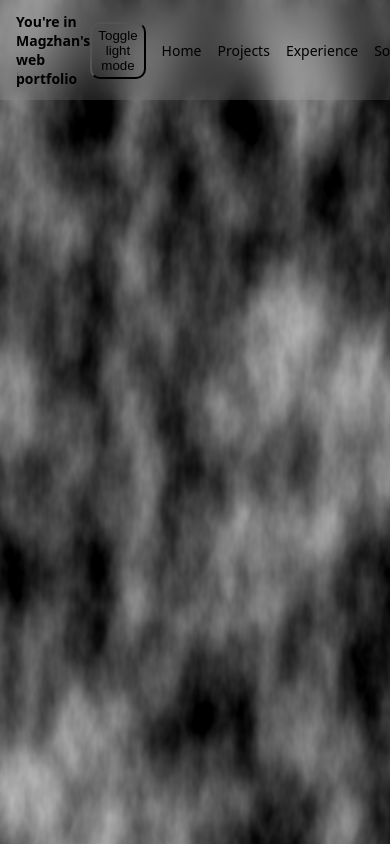
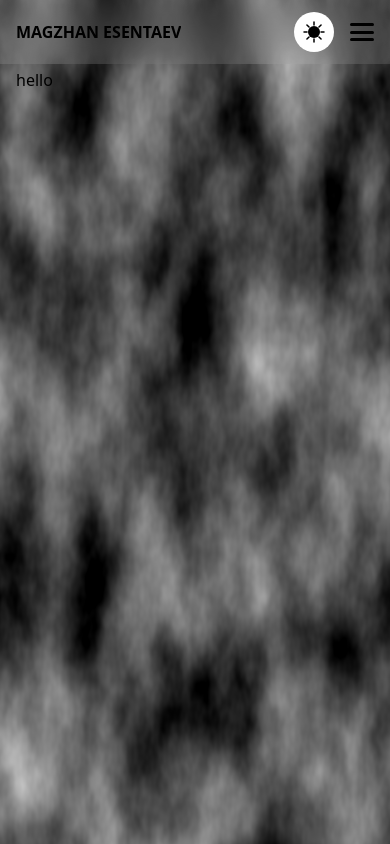
Before and after one commit to magzhawn/web-portfolio, a Vue app: page / in a window 390 px wide. Shown: the top 844 px of the page. Built offline with nearby package versions, Linux system fonts and the light colour scheme.

Commit message:
mobile version header

```diff
--- a/src/App.vue
+++ b/src/App.vue
@@ -1,6 +1,5 @@
 <script setup lang="ts">
 import NoiseBackground from './components/background/NoiseBackground.vue';
-import Footer from './components/Footer.vue';
 import Header from './components/header/Header.vue';
 
 </script>
@@ -12,7 +11,6 @@ import Header from './components/header/Header.vue';
     <main class="content">
       <RouterView />
     </main>
-    <Footer />
   </div>
 </template>
 
--- a/src/assets/styles/main.css
+++ b/src/assets/styles/main.css
@@ -1,4 +1,5 @@
 :root {
+    /* Base colors */
     --bg-color: #ffffff;
     --text-color: #000000;
     --transparent-color: #dfdfdf;
@@ -6,11 +7,15 @@
 
     /* Noise background color */
     --noise-r: 200;
-    /* 0-255 */
     --noise-g: 200;
-    /* 0-255 */
     --noise-b: 200;
-    /* 0-255 */
+
+    /* Font sizes (relative to root) */
+    --font-size-base: 1rem;        /* 16px default */
+    --font-size-small: 0.875rem;   /* 14px */
+    --font-size-medium: 1rem;      /* 16px */
+    --font-size-large: 1.25rem;    /* 20px */
+    --font-size-xlarge: 1.5rem;    /* 24px */
 }
 
 [data-theme="dark"] {
@@ -25,6 +30,10 @@
     --noise-b: 30;
 }
 
+html {
+    font-size: 100%; /* 16px default, can be scaled by browser settings */
+}
+
 body {
     background-color: var(--bg-color);
     color: var(--text-color);
@@ -32,15 +41,56 @@ body {
     margin: 0;
     padding: 0;
     height: 100%;
-    font-size: 14px;
+    font-size: var(--font-size-base);
+    line-height: 1.5;
+}
+
+h1 {
+    font-size: 2rem; /* 32px */
+    margin: 0 0 0.5em 0;
+}
+
+h2 {
+    font-size: 1.75rem; /* 28px */
+    margin: 0 0 0.5em 0;
+}
+
+h3 {
+    font-size: 1.5rem; /* 24px */
+    margin: 0 0 0.5em 0;
+}
+
+h4 {
+    font-size: 1.25rem; /* 20px */
+    margin: 0 0 0.5em 0;
+}
+
+h5 {
+    font-size: 1rem; /* 16px */
+    margin: 0 0 0.5em 0;
+}
+
+h6 {
+    font-size: 0.875rem; /* 14px */
+    margin: 0 0 0.5em 0;
+}
+
+p {
+    font-size: var(--font-size-medium);
+    margin: 0 0 1em 0;
+}
+
+small {
+    font-size: var(--font-size-small);
 }
 
 button {
     background-color: transparent;
     border-radius: 10px;
-    padding: 4px 6px;
+    padding: 0.25em 0.5em; /* relative to font-size */
     color: var(--text-color);
     cursor: pointer;
+    font-size: var(--font-size-medium);
 }
 
 #app {
--- a/src/components/header/Header.vue
+++ b/src/components/header/Header.vue
@@ -1,34 +1,73 @@
 <script setup lang="ts">
 import router from '@/router';
 import { routes } from '@/router';
-import { onMounted, onUnmounted, ref } from 'vue';
+import { ref, onMounted, onUnmounted, watch } from 'vue';
 import ThemeToggler from './ThemeToggler.vue';
 
-const scrolled = ref(false)
+const scrolled = ref(false);
+const mobileMenuOpen = ref(false);
 
 const handleScroll = () => {
-    scrolled.value = window.scrollY > 0
+  scrolled.value = window.scrollY > 0;
+};
+
+const toggleMenu = () => {
+  mobileMenuOpen.value = !mobileMenuOpen.value;
+};
+
+// Disable scrolling when overlay is open
+watch(mobileMenuOpen, (open) => {
+  if (open) {
+    document.body.style.overflow = 'hidden';
+  } else {
+    document.body.style.overflow = '';
   }
+});
+
+const navigate = (path: string) => {
+  router.replace(path);
+  mobileMenuOpen.value = false;
+};
 
 onMounted(() => {
-    window.addEventListener('scroll', handleScroll)
-})
+  window.addEventListener('scroll', handleScroll);
+});
 
 onUnmounted(() => {
-    window.removeEventListener('scroll', handleScroll)
-})
+  window.removeEventListener('scroll', handleScroll);
+  document.body.style.overflow = ''; // reset overflow on unmount
+});
 </script>
 
 <template>
   <div :class="['header-container', { scrolled }]">
-        <span class="moto">{{ "You're in Magzhan's web portfolio" }}</span>
+    <span class="moto">MAGZHAN ESENTAEV</span>
+
     <div class="right">
       <ThemeToggler />
-            <div class="tabs">
-                <span class="tab" v-for="tab in routes" :key="tab.path" @click="router.replace(tab.path)">
+
+      <!-- Desktop Tabs -->
+      <div class="tabs desktop-only">
+        <span class="tab" v-for="tab in routes" :key="tab.path" @click="navigate(tab.path)">
           {{ tab.name }}
         </span>
       </div>
+
+      <!-- Mobile Hamburger -->
+      <div class="hamburger mobile-only" @click="toggleMenu">
+        <span :class="{ open: mobileMenuOpen }"></span>
+        <span :class="{ open: mobileMenuOpen }"></span>
+        <span :class="{ open: mobileMenuOpen }"></span>
+      </div>
+    </div>
+  </div>
+
+  <!-- Fullscreen Overlay -->
+  <div v-if="mobileMenuOpen" class="mobile-overlay">
+    <div class="mobile-tabs">
+      <span class="mobile-tab" v-for="tab in routes" :key="tab.path" @click="navigate(tab.path)">
+        {{ tab.name }}
+      </span>
     </div>
   </div>
 </template>
@@ -41,56 +80,105 @@ onUnmounted(() => {
   width: 100%;
   box-sizing: border-box;
   display: flex;
-  flex-direction: row;
   align-items: center;
   justify-content: space-between;
   padding: 12px 16px;
-  background-color: var(--bg-color);
+  background-color: rgba(var(--bg-rgb), 0.1);
   color: var(--text-color);
-  background-color: rgba(var(--bg-rgb), 0.1);
   backdrop-filter: blur(16px);
   -webkit-backdrop-filter: blur(8px);
-  z-index: 10;
-}
-
-.header-container::after {
-    content: "";
-    position: absolute;
-    bottom: 0;
-    left: 0;
-    height: 2px;
-    width: 100%;
-    background: var(--trasparent-color);
-    transition: opacity 0.1s ease;
-}
-
-.right {
-    display: flex;
-    flex-direction: row;
-    gap: 16px;
-    align-items: center;
-}
-
-.header-container.scrolled::after {
-    opacity: 1;
-}
-
-.tabs {
-    display: flex;
-    flex-direction: row;
-    gap: 16px;
-}
-
-.tab {
-    cursor: pointer;
-}
-
-.tab:hover {
-    text-decoration: underline;
-
+  z-index: 20;
 }
 
 .moto {
   font-weight: 700;
+  white-space: nowrap;           /* Prevent wrapping */
+  overflow: hidden;              /* Hide overflow if too long */
+  text-overflow: ellipsis;       /* Optional: show "..." if too long */
+  font-size: clamp(1rem, 2.5vw, 1.25rem); /* Dynamic: min 16px, max 20px, scales with viewport */
+}
+
+
+.right {
+  display: flex;
+  align-items: center;
+  gap: 16px;
+}
+
+/* Desktop Tabs */
+.tabs.desktop-only {
+  display: flex;
+  gap: 16px;
+}
+
+/* Hamburger */
+.hamburger {
+  display: none;
+  flex-direction: column;
+  justify-content: space-between;
+  width: 24px;
+  height: 18px;
+  cursor: pointer;
+}
+
+.hamburger span {
+  display: block;
+  height: 3px;
+  background: var(--text-color);
+  border-radius: 2px;
+  transition: all 0.3s ease;
+}
+
+.hamburger span.open:nth-child(1) {
+  transform: rotate(45deg) translate(5px, 5px);
+}
+.hamburger span.open:nth-child(2) {
+  opacity: 0;
+}
+.hamburger span.open:nth-child(3) {
+  transform: rotate(-45deg) translate(5px, -5px);
+}
+
+/* Fullscreen overlay */
+.mobile-overlay {
+  position: fixed;
+  top: 0;
+  left: 0;
+  width: 100%;
+  height: 100%;
+  background-color: var(--bg-color);
+  color: var(--text-color);
+  display: flex;
+  justify-content: center;
+  align-items: center;
+  z-index: 15;
+}
+
+/* Vertical mobile tabs */
+.mobile-tabs {
+  display: flex;
+  flex-direction: column;
+  gap: 32px;
+  text-align: center;
+}
+
+.mobile-tab {
+  font-size: 2rem;
+  font-weight: 600;
+  cursor: pointer;
+}
+
+.mobile-tab:hover {
+  text-decoration: underline;
+}
+
+/* Responsive */
+@media (max-width: 768px) {
+  .tabs.desktop-only {
+    display: none;
+  }
+  .hamburger.mobile-only {
+    display: flex;
+  }
 }
 </style>
--- a/src/components/header/ThemeToggler.vue
+++ b/src/components/header/ThemeToggler.vue
@@ -1,5 +1,5 @@
 <script setup lang="ts">
-import { ref, onMounted } from 'vue'
+import { ref, onMounted, nextTick } from 'vue'
 
 const theme = ref<'light' | 'dark'>('light')
 
@@ -9,22 +9,113 @@ const toggleTheme = () => {
   localStorage.setItem('theme', theme.value)
 }
 
-onMounted(() => {
+onMounted(async () => {
   const saved = localStorage.getItem('theme') as 'light' | 'dark' | null
-    if (saved) {
-        theme.value = saved
-        document.documentElement.setAttribute('data-theme', saved)
-    } else {
-        // Optional: respect OS preference
-        const prefersDark = window.matchMedia('(prefers-color-scheme: dark)').matches
-        theme.value = prefersDark ? 'dark' : 'light'
+  if (saved) theme.value = saved
+  else theme.value = window.matchMedia('(prefers-color-scheme: dark)').matches ? 'dark' : 'light'
+
   document.documentElement.setAttribute('data-theme', theme.value)
-    }
+
+  // prevent shift on mount
+  const btn = document.querySelector('.theme-toggle') as HTMLElement
+  btn.style.transition = 'none'
+  await nextTick()
+  btn.style.transition = ''
 })
 </script>
 
 <template>
-    <button @click="toggleTheme">
-        Toggle {{ theme }} mode
+  <button class="theme-toggle" @click="toggleTheme" :data-theme="theme">
+    <svg viewBox="0 0 24 24" class="icon">
+      <!-- Sun -->
+      <circle class="sun" cx="12" cy="12" r="6" />
+      <!-- Rays (rotated around center) -->
+      <g class="rays">
+        <line x1="12" y1="2" x2="12" y2="5" />
+        <line x1="12" y1="2" x2="12" y2="5" />
+        <line x1="12" y1="2" x2="12" y2="5" />
+        <line x1="12" y1="2" x2="12" y2="5" />
+        <line x1="12" y1="2" x2="12" y2="5" />
+        <line x1="12" y1="2" x2="12" y2="5" />
+        <line x1="12" y1="2" x2="12" y2="5" />
+        <line x1="12" y1="2" x2="12" y2="5" />
+      </g>
+      <!-- Crescent Moon -->
+      <circle class="moon" cx="12" cy="12" r="6" />
+      <circle class="moon-mask" cx="16" cy="12" r="6" />
+    </svg>
   </button>
 </template>
+
+<style scoped>
+.theme-toggle {
+  width: 40px;
+  height: 40px;
+  border-radius: 50%;
+  border: none;
+  background: var(--bg-color);
+  display: flex;
+  align-items: center;
+  justify-content: center;
+  cursor: pointer;
+  padding: 0;
+  position: relative;
+  transition: background 0.3s;
+}
+
+.icon {
+  width: 24px;
+  height: 24px;
+  position: relative;
+}
+
+/* Sun */
+.sun {
+  fill: var(--text-color);
+  transition: transform 0.5s ease, opacity 0.5s ease;
+}
+
+/* Rays */
+.rays line {
+  stroke: var(--text-color);
+  stroke-width: 1.5;
+  stroke-linecap: round;
+  transform-origin: 12px 12px;
+  transition: opacity 0.5s ease;
+}
+
+/* evenly rotate rays */
+.rays line:nth-child(1) { transform: rotate(0deg); }
+.rays line:nth-child(2) { transform: rotate(45deg); }
+.rays line:nth-child(3) { transform: rotate(90deg); }
+.rays line:nth-child(4) { transform: rotate(135deg); }
+.rays line:nth-child(5) { transform: rotate(180deg); }
+.rays line:nth-child(6) { transform: rotate(225deg); }
+.rays line:nth-child(7) { transform: rotate(270deg); }
+.rays line:nth-child(8) { transform: rotate(315deg); }
+
+/* Moon */
+.moon, .moon-mask {
+  fill: var(--text-color);
+  transition: transform 0.5s ease, opacity 0.5s ease;
+  position: absolute;
+  top: 0;
+  left: 0;
+}
+
+/* Mask to create crescent */
+.moon-mask {
+  fill: var(--bg-color);
+}
+
+/* Light mode */
+.theme-toggle[data-theme='light'] .sun { transform: scale(1); opacity: 1; }
+.theme-toggle[data-theme='light'] .rays line { opacity: 1; }
+.theme-toggle[data-theme='light'] .moon, .theme-toggle[data-theme='light'] .moon-mask { transform: scale(0); opacity: 0; }
+
+/* Dark mode */
+.theme-toggle[data-theme='dark'] .sun { transform: scale(0); opacity: 0; }
+.theme-toggle[data-theme='dark'] .rays line { opacity: 0; }
+.theme-toggle[data-theme='dark'] .moon { transform: scale(1); opacity: 1; }
+.theme-toggle[data-theme='dark'] .moon-mask { transform: scale(1); opacity: 1; }
+</style>
```
Lines whose indentation alone changed are shown as unchanged.
